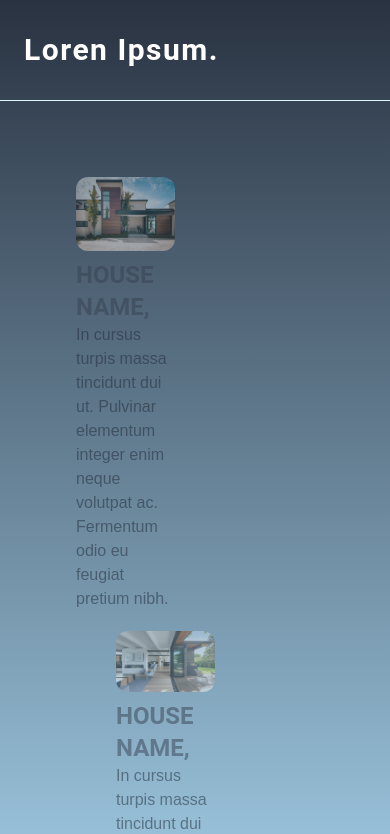
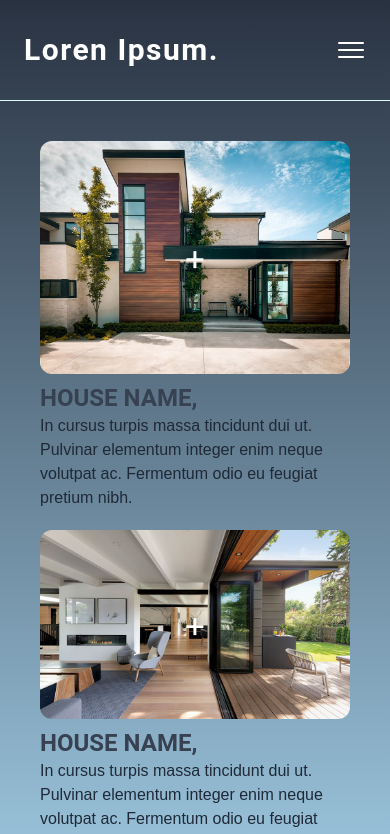
Before and after one commit to makaempffer/my-project, a React (Create React App) app: page /projects in a window 390 px wide. Shown: the top 834 px of the page. Built offline with nearby package versions, Linux system fonts and the light colour scheme.

Commit message:
Fixed mobile Cards display and added Menu Icon

```diff
--- a/src/components/Cards.js
+++ b/src/components/Cards.js
@@ -4,10 +4,12 @@ import casa2 from '../assets/house_card_example_2.png';
 
 export default function Cards() {
     return (
-        <div className='p-14 md:flex container space-x-10 w-screen mx-auto'>
-            <div className='w-1/2 md:w-80 rounded-lg md-h-1/2 opacity-50 hover:opacity-100'>
-                <div className='pt-5 px-5 pb-2 flex shrink-0 justify-center items-center'>
-                    <button className='absolute text-white text-3xl blur hover:blur-none'>+</button>
+        <div className='p-5 md:p-14 md:flex container md:space-x-10 w-screen mx-auto'>
+            <div className='w-fit md:w-80 rounded-lg md-h-1/2 md:opacity-50 hover:opacity-100'>
+                <div className='pt-5 px-5 pb-2 flex shrink-0 items-center justify-center'>
+                    <div className='absolute flex items-center justify-center hover:blur-none md:blur'>
+                        <button className='absolute text-white text-4xl'>+</button>
+                    </div>
                     <img className='rounded-xl' src={casa}></img>
                 </div>
                 <div className='px-5'>
@@ -24,8 +26,11 @@ export default function Cards() {
                 </div>
             </div>
 
-            <div className='w-1/2 md:w-80 rounded-lg md-h-1/2 opacity-50 hover:opacity-100'>
-                <div className='pt-5 px-5 pb-2 shrink-0'>
+            <div className='w-fit md:w-80 rounded-lg md-h-1/2 md:opacity-50 hover:opacity-100'>
+                <div className='pt-5 px-5 pb-2 flex shrink-0 items-center justify-center'>
+                    <div className='absolute flex items-center justify-center hover:blur-none md:blur'>
+                        <button className='absolute text-white text-4xl'>+</button>
+                    </div>
                     <img className='rounded-xl' src={casa2}></img>
                 </div>
                 <div className='px-5'>
--- a/src/components/NavBar.js
+++ b/src/components/NavBar.js
@@ -1,9 +1,10 @@
-
+import Menu from '../assets/menu_icon.png';
 export default function NavBar() {
     return (
       <nav className="relative container mx-auto p-6 border-b border-veryLightBlue">
         <div className="flex items-center justify-between">
           <a href="/"><h1 className="font-roboto font-bold text-3xl text-white py-2 md:pl-40 tracking-wider">Loren Ipsum.</h1></a>
+          <button><img className='md:hidden active:rotate-45' src={Menu}></img></button>
           <div className="hidden md:flex space-x-24 text-white pr-40 font-outfit">
               <a className='hover:text-slate-500' href="/">Home</a>
               <a className='hover:text-slate-500' href="/projects">Projects</a>
```
Also changed, not shown: src/assets/menu_icon.png (added).
